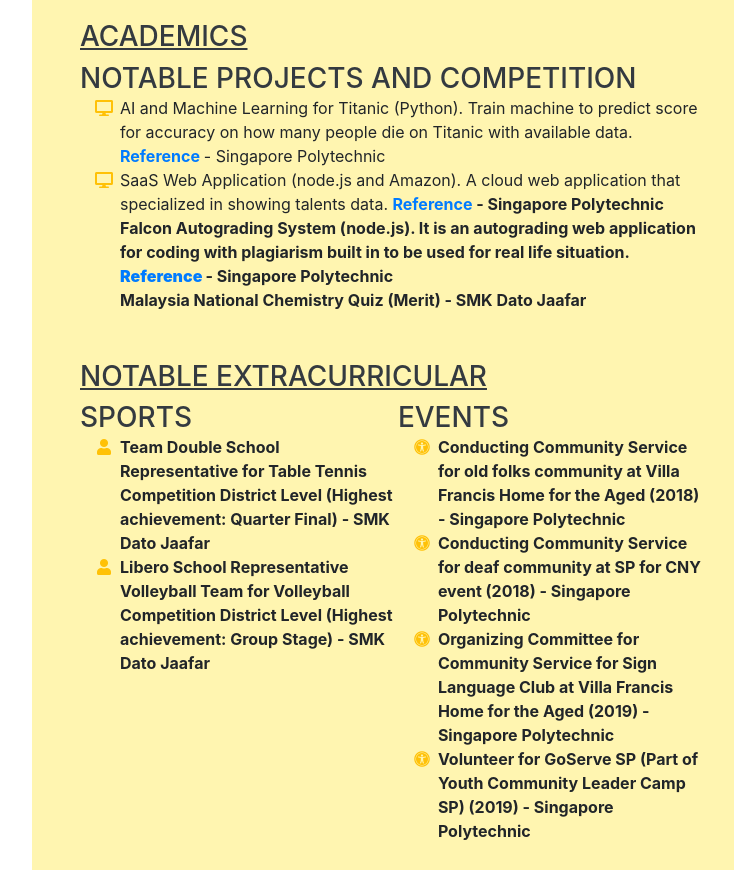
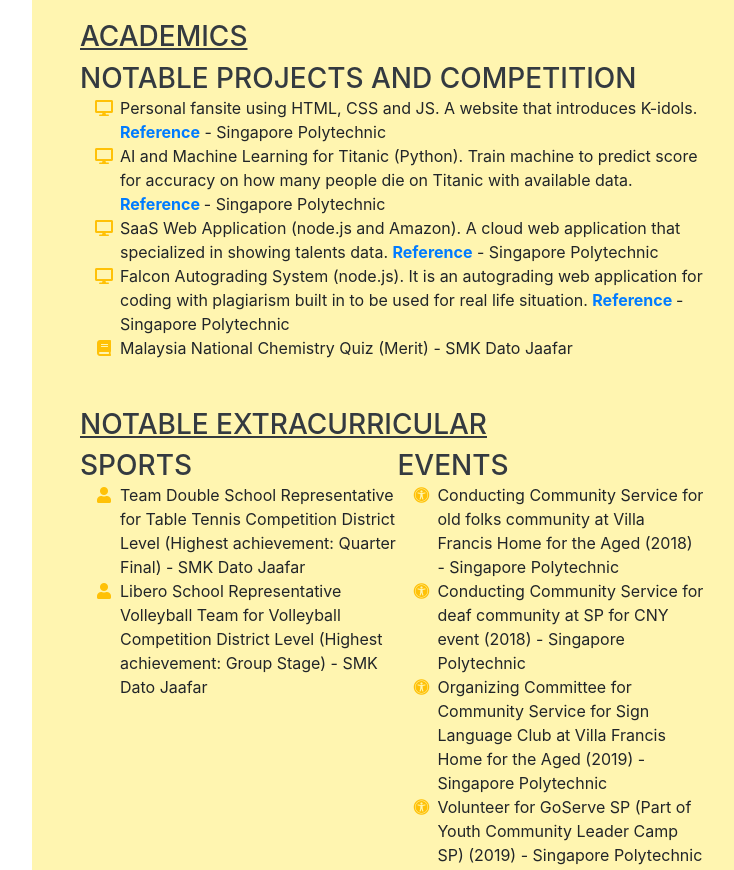
Before and after one commit to ianhtyen/ianyen.github.io, a website with bundled scripts: page index.html in a window 1280 px wide. Shown: the part 5280-6150 px from the top of the page, without its empty margins (240-974 px from the left). Built offline with nearby package versions, Linux system fonts and the light colour scheme; a web font is replaced by a local one.

Commit message:
Update portfolio

```diff
--- a/index.html
+++ b/index.html
@@ -279,11 +279,15 @@
             <ul class="fa-ul mb-0">
               <li>
                 <i class="fa-li fa fa-desktop text-warning"></i>
+                Personal fansite using HTML, CSS and JS. A website that introduces K-idols.<b> <a href="https://p1843103.neocities.org/">Reference</a></b> - Singapore Polytechnic
+              </li>
+              <li>
+                <i class="fa-li fa fa-desktop text-warning"></i>
                 AI and Machine Learning for Titanic (Python). Train machine to predict score for accuracy on how many people die on Titanic with available data. <b> <a href="https://www.kaggle.com/c/titanic/overview">Reference</a> </b> - Singapore Polytechnic
               </li>
               <li>
                 <i class="fa-li fa fa-desktop text-warning"></i>
-                SaaS Web Application (node.js and Amazon). A cloud web application that specialized in showing talents data. <b> <a href="https://github.com/ianhtyen/saas-csc">Reference</a> - Singapore Polytechnic
+                SaaS Web Application (node.js and Amazon). A cloud web application that specialized in showing talents data. <b> <a href="https://github.com/ianhtyen/saas-csc">Reference</a></b> - Singapore Polytechnic
               </li>
               <li>
                 <i class="fa-li fa fa-desktop text-warning"></i>
```
